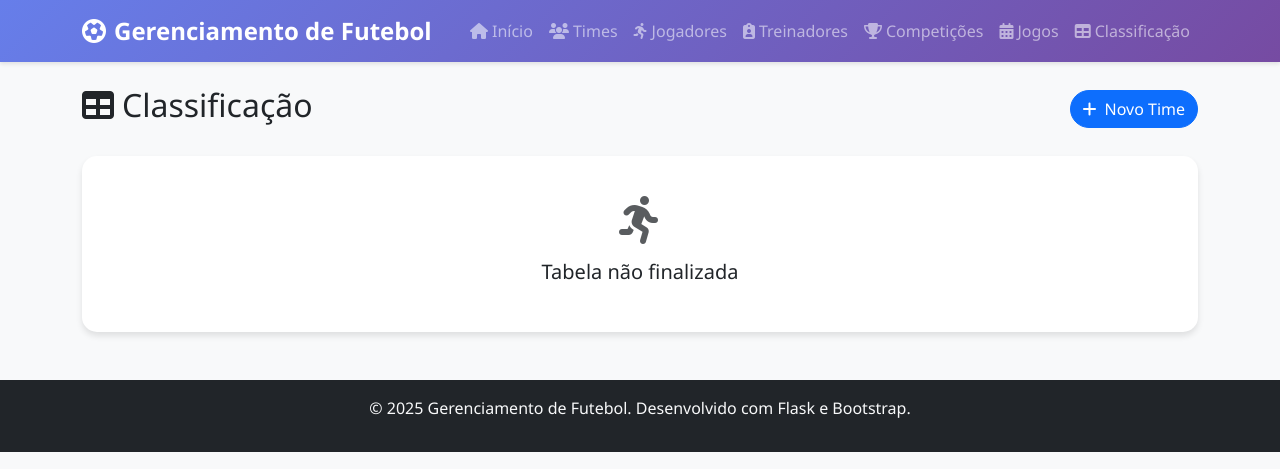
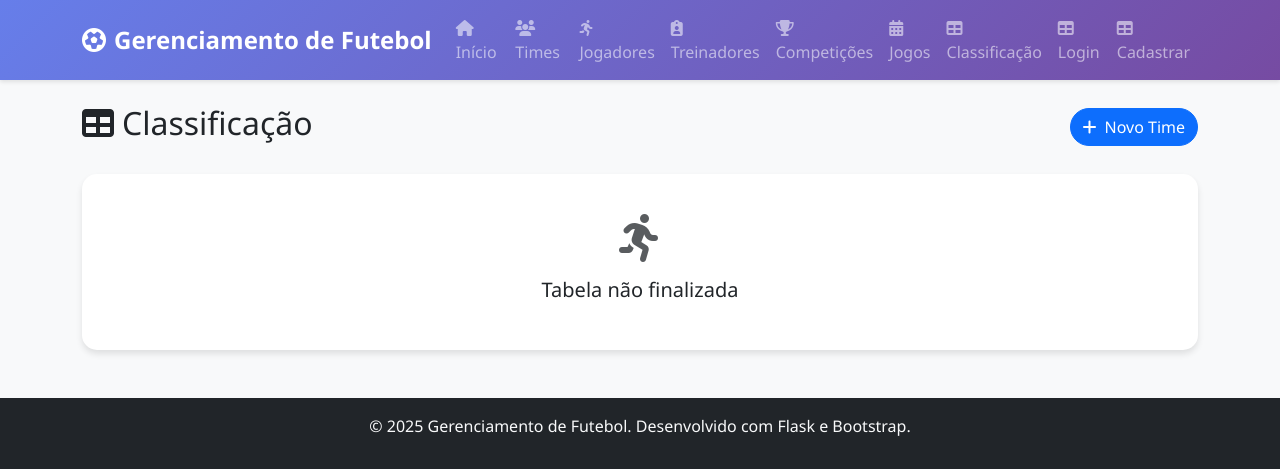
Before and after one commit to Vitoria-Freire/prova_pratica_2_bim, a Python web app: template app/templates/index.html in a window 1280 px wide. Shown: the top 469 px of the page. Run offline with Jinja, Linux system fonts and the light colour scheme; the template is opened without the code that fills it, so the values that code supplies are empty.

Commit message:
Adicionando caminhos para o login e cadastrar

```diff
--- a/app/templates/base.html
+++ b/app/templates/base.html
@@ -55,6 +55,16 @@
                             <i class="fa-solid fa-table me-1"></i>Classificação
                         </a>
                     </li>
+                    <li class="nav-item">
+                        <a class="nav-link" href="{{ url_for('login')}}">
+                            <i class="fa-solid fa-table me-1"></i>Login
+                        </a>
+                    </li>
+                    <li class="nav-item">
+                        <a class="nav-link" href="{{ url_for('cadastrar')}}">
+                            <i class="fa-solid fa-table me-1"></i>Cadastrar
+                        </a>
+                    </li>
                 </ul>
             </div>
         </div>
```
